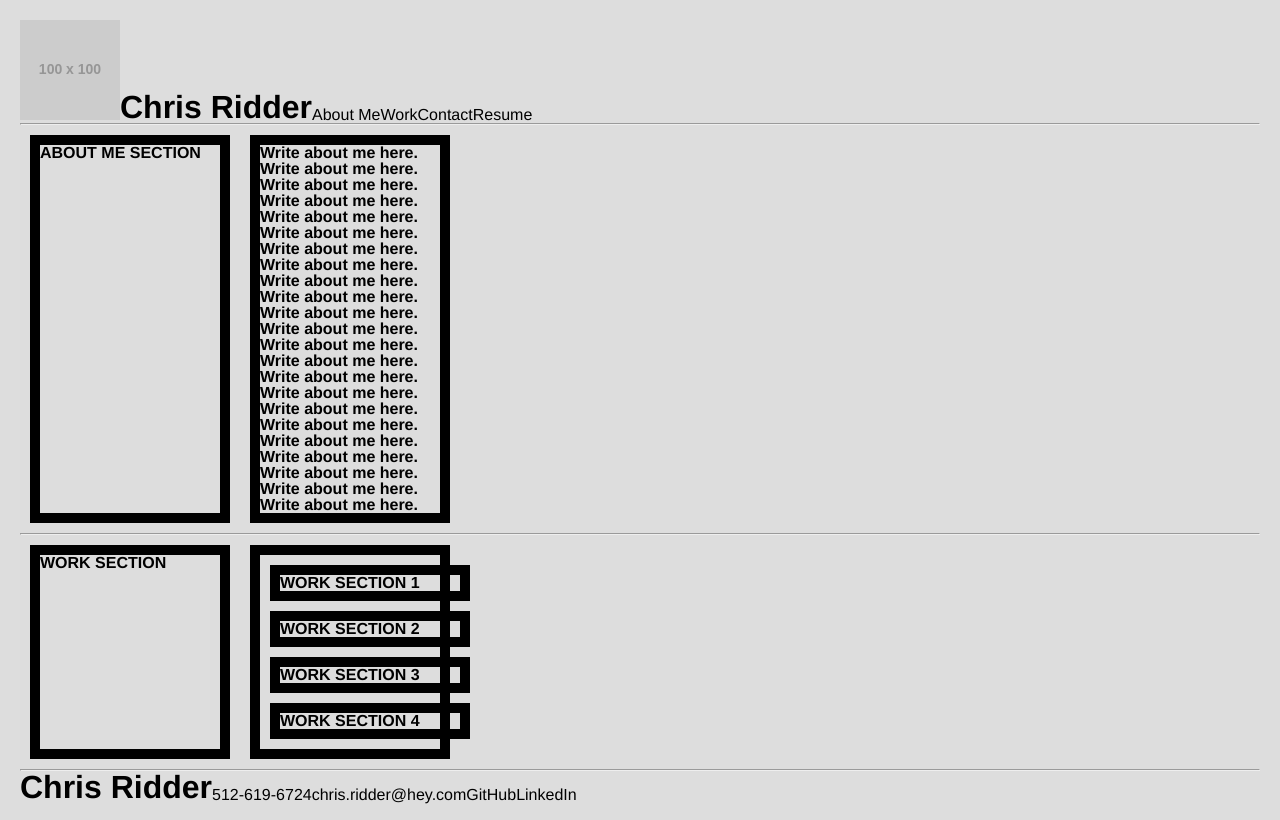
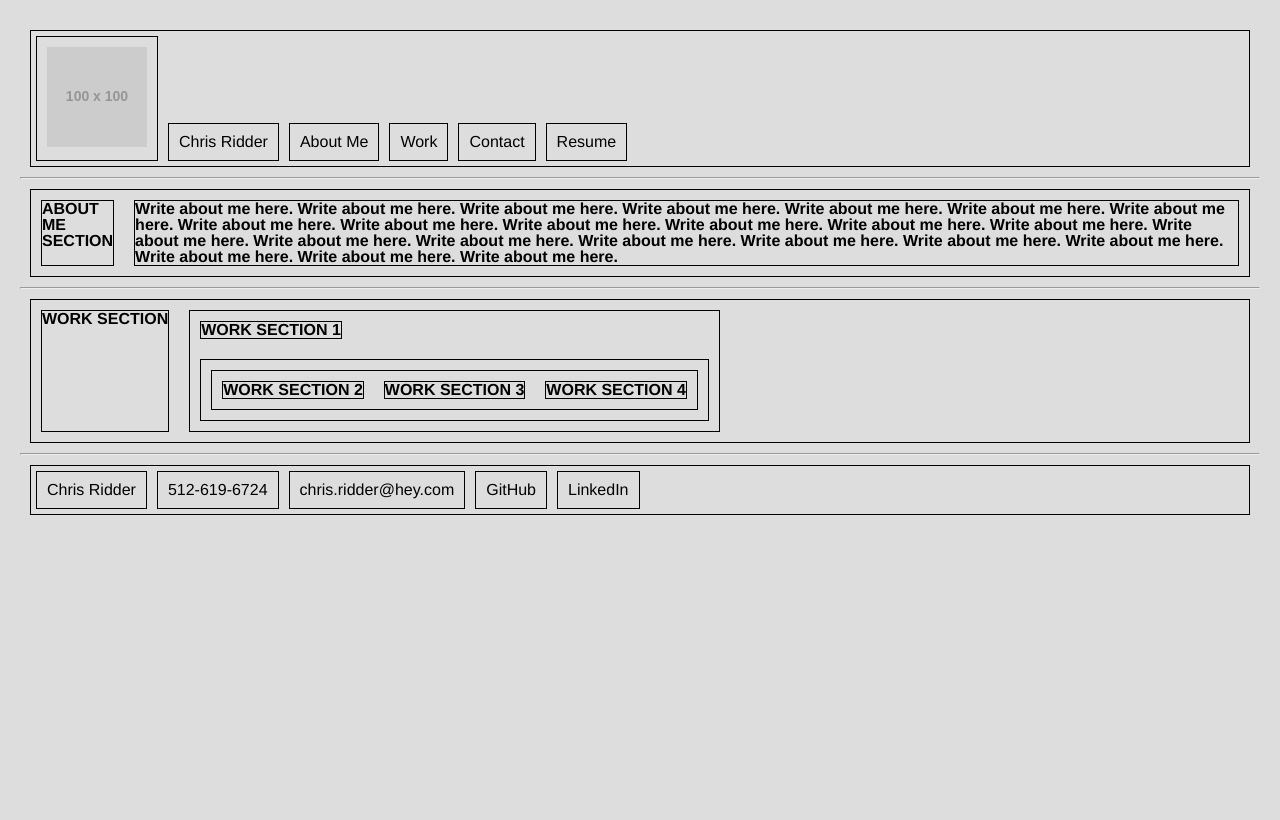
Before and after one commit to cridder/002-Challenge-Advanced-CSS-Challenge_Professional-Portfolio, a plain HTML site: page index.html in a window 1280 px wide. Drawn offline with Linux system fonts and the light colour scheme; placeholder pictures from the web are drawn by us.

Commit message:
css class redo

```diff
--- a/assets/css/style.css
+++ b/assets/css/style.css
@@ -10,28 +10,40 @@ body {
   margin: 20px;
 }
 
-  .flex-box-body-container {
+.fb-column {
   display: flex;
   flex-direction: column;
 }
 
+.fb-flex {
+  display: flex;
+  margin: 10px;
+  border: 1px solid black;
+}
+
+.fb-main-container {
+  display: flex;
+  flex-direction: column;
+}
+
+.fb-flex-item {
+  display: flex;
+  align-self: flex-end;
+  margin: 5px;
+  border: 1px solid black;
+  padding: 10px;
+}
+
+
+
+
+
 /* --------------------------------- */
 /* HEADER */
-  .flex-box-header-container {
-    display: flex;
-  }
 
-  .flex-box-header {
-    display: flex;
-    align-self: flex-end;
-  }
 
 /* --------------------------------- */
 /* MAIN */
-  .flex-box-main-container {
-    display: flex;
-    flex-direction: column;
-  }
 
 .flex-box-main {
   display: flex;
@@ -48,6 +60,18 @@ body {
   display: flex;
 }
 
+.flex-box-section3-container {
+  display: flex;
+}
+
+.flex-box-section4-container {
+  display: flex;
+}
+
+.flex-box-section2-container {
+  display: flex;
+}
+
 /* --------------------------------- */
 /* FOOTER */
 .flex-box-footer-container {
@@ -57,19 +81,39 @@ body {
 .flex-box-footer {
   display: flex;
   align-self: flex-end;
+  margin: 5px;
+  border: 1px solid black;
+  padding: 10px;
 }
 
 /* --------------------------------- */
 
-  .flex-box-section flex-box-section-1 {
+.flex-box-image-container{
+  margin: 10px;
   width: 100%;
-    height: 200px;
-    background-image: url("https://via.placeholder.com/100.png");
+  height: 100px;
+  text-align: right;
+  vertical-align: baseline;
+  background-color: red
+
+}
+
+text-bottom-right {
+  /* position: absolute; */
+  text-align: right;
+  vertical-align: bottom;
 }
 
 .flex-box-section {
-    width: 200px;
   margin: 10px;
-    border: 10px solid black;
+  border: 1px solid black;
 
 }
+
+
+@media screen and (max-width: 768px) {
+  /* Use flex-direction to stack the navbar, sidebar, and body */
+  .fb-flex,
+  nav {
+    flex-direction: column;
+  }
--- a/index.html
+++ b/index.html
@@ -8,30 +8,38 @@
     <link rel="stylesheet" href="./assets/css/style.css" />
     <title>Chris Ridder</title>
 </head>
-<body class="flex-box-body-container">
-    <header class="flex-box-header-container">
-        <div class="flex-box-header-1 flex-box-header">
+<body class="fb-column">
+
+    <header class="fb-flex">
+
+        <div class="fb-flex-item">
             <a href="https://placeholder.com"><img src="https://via.placeholder.com/100.png/000000/FFFFFF?text=HeaderPhoto"></a>
         </div>
-        <div class="flex-box-header-2 flex-box-header">
-            <h1>Chris Ridder</h1>
+        <div class="fb-flex-item">
+            <p>Chris Ridder</p>
         </div>
-        <div class="flex-box-header-3 flex-box-header">
+        <div class="fb-flex-item">
             <a>About Me</a>
         </div>
-        <div class="flex-box-header-4 flex-box-header">
+        <div class="fb-flex-item">
             <a>Work</a>
         </div>
-        <div class="flex-box-header-5 flex-box-header">
+        <div class="fb-flex-item">
             <a>Contact</a>
         </div>
-        <div class="flex-box-header-6 flex-box-header">
+        <div class="fb-flex-item">
             <a>Resume</a>
         </div>
     </header>
+
+    <main class="fb-main-container">
+        <!-- <section class="flex-box-image-container">
+            <div>
+                <p>Developer</p>
+            </div>
+        </section> -->
     <hr>
-    <main class="flex-box-main-container">
-        <section class="flex-box-section1-container">
+        <section class="fb-flex">
             <div class="flex-box-section1-1 flex-box-section">
                 <h2>ABOUT ME SECTION</h2>
             </div>
@@ -40,32 +48,37 @@
             </div>
         </section>
         <hr>
-        <section class="flex-box-section2-container">
+        <section class="fb-flex">
             <div class="flex-box-section2-1 flex-box-section">
                 <h2>WORK SECTION</h2>
             </div>
-            <div class="flex-box-section2-2 flex-box-section">
+            <div class="flex-box-section3-2 flex-box-section">
                 <section class="flex-box-section3-container">
                     <div class="flex-box-section3-1 flex-box-section">
                         <h2>WORK SECTION 1</h2>
                     </div>
-                    <div class="flex-box-section3-2 flex-box-section">
+                </section>
+                <div class="fb-flex">
+                    <section class="fb-flex">
+                        <div class="flex-box-section4-1 flex-box-section">
                             <h2>WORK SECTION 2 </h2>
                         </div>
-                    <div class="flex-box-section3-3 flex-box-section">
+                        <div class="flex-box-section4-2 flex-box-section">
                             <h2>WORK SECTION 3</h2>
                         </div>
-                    <div class="flex-box-section3-4 flex-box-section">
+                        <div class="flex-box-section4-3 flex-box-section">
                             <h2>WORK SECTION 4</h2>
                         </div>
                     </section>
                 </div>
+            </div>
         </section>
     </main>
     <hr>
-    <footer class="flex-box-footer-container">
+
+    <footer class="fb-flex">
         <div class="flex-box-footer-1 flex-box-footer">
-            <h1>Chris Ridder</h1>
+            <p>Chris Ridder</p>
         </div>
         <div class="flex-box-footer-2 flex-box-footer">
             <a>512-619-6724</a>
```
Lines whose indentation alone changed are shown as unchanged.
